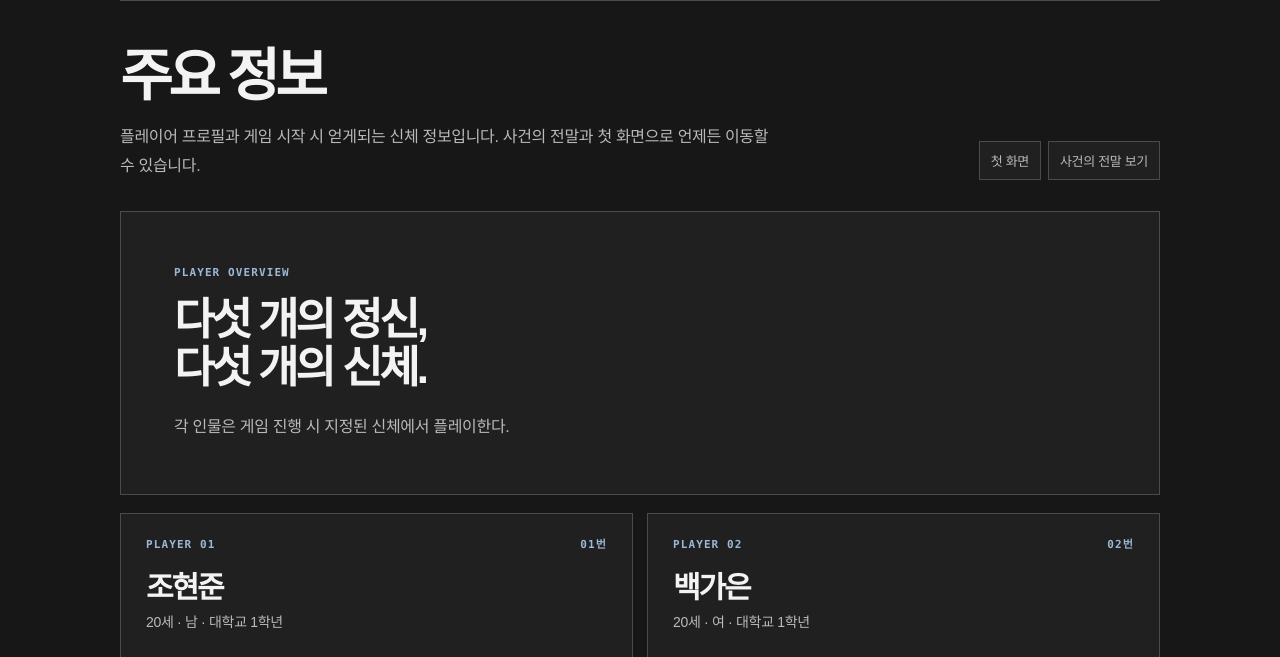
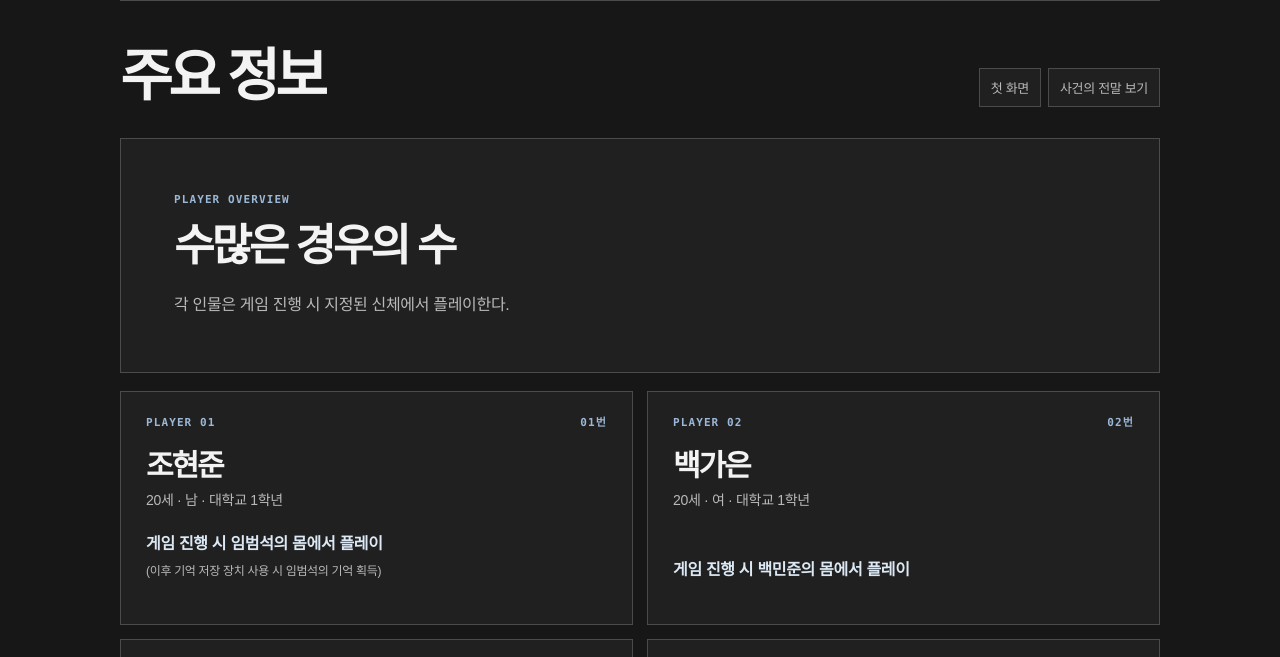
Before and after one commit to mink5228627-star/Immortalresult, a plain HTML site: page info.html in a window 1280 px wide. Shown: the part 75-732 px from the top of the page. Drawn offline with Linux system fonts and the light colour scheme.

Commit message:
Standardize Dodory Games brand and apply author-edited info-page copy

```diff
--- a/info.html
+++ b/info.html
@@ -743,7 +743,6 @@
         <div class="page-top">
           <div>
             <h1 class="page-title">주요 정보</h1>
-            <p class="page-description">플레이어 프로필과 게임 시작 시 얻게되는 신체 정보입니다. 사건의 전말과 첫 화면으로 언제든 이동할 수 있습니다.</p>
           </div>
           <div class="page-links">
             <a href="index.html">첫 화면</a>
@@ -754,7 +753,7 @@
         <section class="info-banner">
           <div class="info-banner-copy">
             <div class="kicker">PLAYER OVERVIEW</div>
-            <h2>다섯 개의 정신,<br>다섯 개의 신체.</h2>
+            <h2>수많은 경우의 수</h2>
             <p>각 인물은 게임 진행 시 지정된 신체에서 플레이한다.</p>
           </div>
         </section>
@@ -844,7 +843,7 @@
       </section>
     </main>
 
-    <footer class="footer">© Doldori Games. All rights reserved.</footer>
+    <footer class="footer">© Dodory Games. All rights reserved.</footer>
   </div>
 </body>
 </html>
```
